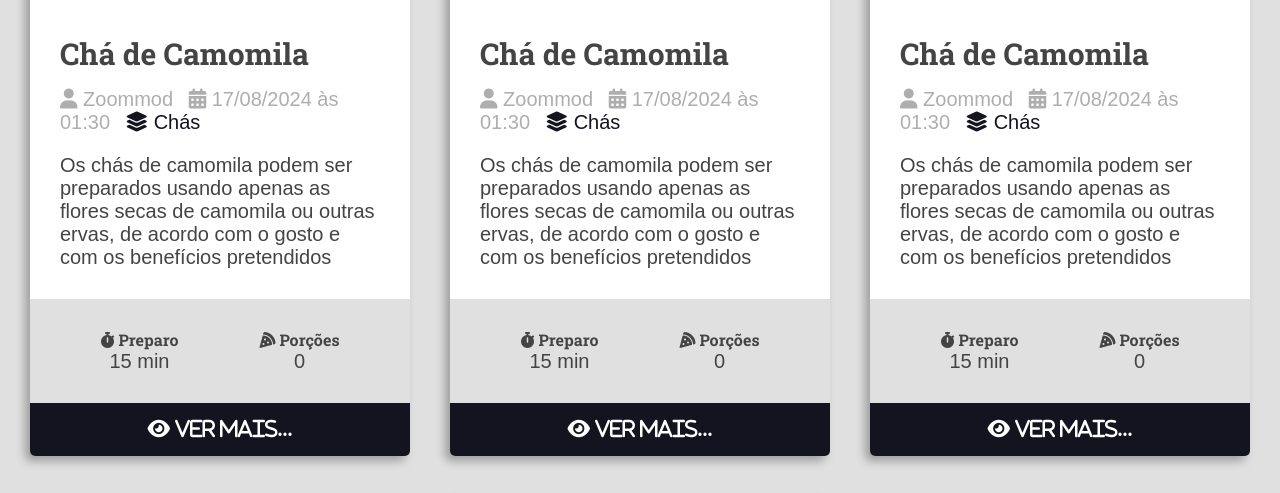
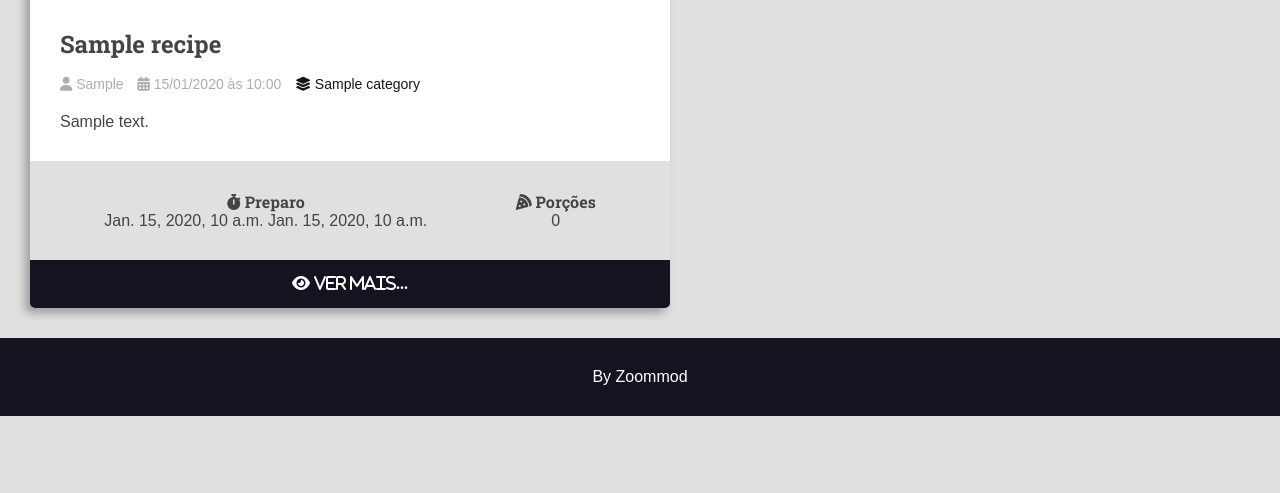
Before and after one commit to Zoommod/recipe-hub, a Django app: template recipes/templates/recipes/pages/home.html in a window 1280 px wide. Shown: the part 518-1011 px from the top of the page. After the commit the page ends 934 px from the top, so only its background shows below. Run offline with Django 5.2, Linux system fonts and the light colour scheme; the template is opened without the code that fills it: most values are stand-ins (such as "Sample title", 1, 10 or a date in 2020); grey boxes marked "Sample" are stand-in pictures; parts of the project's set-up code (start-up, migrations or seed data) failed here and were passed over; some libraries are stand-ins or nearby versions.

Commit message:
MOD: partially added unique titles to pages and injected fake data for testing

```diff
--- a/base_templates/global/base.html
+++ b/base_templates/global/base.html
@@ -1,4 +1,10 @@
-{% include "recipes/partials/head.html" %}
+<!DOCTYPE html>
+<html lang="pt-BR">
+
+<head>
+    {% include "recipes/partials/head.html" %}
+    <title>{% block title %}{% endblock title %} Recipes Hub</title>
+</head>
 
 <body>
     {% include "recipes/partials/header.html" %}
@@ -7,7 +13,7 @@
     <main class="main-content-container">
         {% block content %}{% endblock content %}
     </main>
-
     {% include "recipes/partials/footer.html" %}
 </body>
+
 </html>
--- a/recipes/static/recipes/css/style.css
+++ b/recipes/static/recipes/css/style.css
@@ -52,18 +52,10 @@
     font-size: 62.5%;
 }
 body {
+    font-size: 1.6rem;
     font-family: var(--font-primary);
-    margin: 0;
-    padding: 0;
-    background-color: var(--color-gray-1);
-    font-size: 2.0rem;
+    background: var(--color-gray-1);
     color: var(--color-dark-text);
-}
-header {
-    background-color: #333;
-    color: #fff;
-    padding: 1rem;
-    text-align: center;
 }
 
 h1, h2, h3, h4 {
@@ -185,6 +177,11 @@
     padding-bottom: calc(var(--spacing-gutter-medium)/2);
 }
 
+.recipe-title-container a {
+    text-decoration: none;
+    color: var(--color-primary-dark);
+  }
+
 .recipe-author {
     padding: 0 var(--spacing-gutter-medium);
 }
@@ -197,6 +194,7 @@
 .recipe-author-item {
     color: var(--color-gray-3);
     margin-right: 1rem;
+    font-size: 1.4rem;
 }
 
 .recipe-author a {
--- a/recipes/templates/recipes/pages/home.html
+++ b/recipes/templates/recipes/pages/home.html
@@ -2,13 +2,8 @@
 
 {% block content %}
     <div class="main-content main-content-list container">
-        {% include "recipes/partials/recipe.html" %}
-        {% include "recipes/partials/recipe.html" %}
-        {% include "recipes/partials/recipe.html" %}
-        {% include "recipes/partials/recipe.html" %}
-        {% include "recipes/partials/recipe.html" %}
-        {% include "recipes/partials/recipe.html" %}
-        {% include "recipes/partials/recipe.html" %}
-        {% include "recipes/partials/recipe.html" %}
+        {% for recipe in recipes %}
+            {% include "recipes/partials/recipe.html" %}
+        {% endfor %}
     </div>
 {% endblock content %}
--- a/recipes/templates/recipes/pages/recipe-view.html
+++ b/recipes/templates/recipes/pages/recipe-view.html
@@ -1,4 +1,6 @@
 {% extends 'global/base.html'%}
+
+{% block title %}Chá Camomila | {% endblock title %}
 
 {% block content %}
 <div class="main-content main-content-detail container">
--- a/recipes/templates/recipes/partials/head.html
+++ b/recipes/templates/recipes/partials/head.html
@@ -1,8 +1,4 @@
 {% load static %}
-
-<!DOCTYPE html>
-<html lang="pt-BR">
-<head>
     <meta charset="UTF-8">
     <meta name="viewport" content="width=device-width, initial-scale=1.0">
 
@@ -14,6 +10,3 @@
     <link rel="preconnect" href="https://fonts.gstatic.com" crossorigin>
     <link href="https://fonts.googleapis.com/css2?family=Roboto+Slab:wght@100..900&display=swap" rel="stylesheet">
     <link rel="stylesheet" href="{% static 'recipes/css/style.css' %}">
-
-    <title>Recipes Hub</title>
-</head>
--- a/recipes/templates/recipes/partials/recipe.html
+++ b/recipes/templates/recipes/partials/recipe.html
@@ -1,38 +1,41 @@
 <div class="recipe recipe-list-item">
     <div class="recipe-cover">
-        <img src="https://www.baraoervamate.com.br/wp-content/uploads/2019/09/benefi%CC%81cios-do-cha%CC%81-de-camomila.jpg" alt="">
+        <img src="{{recipe.cover.url}}" alt="">
     </div>
     <div class="recipe-title-container">
-        <h2 class="recipe-title">Chá de Camomila</h2>
+        <h2 class="recipe-title">{{recipe.title}}</h2>
     </div>
 
     <div class="recipe-author">
         <span class="recipe-author-item">
             <i class="fas fa-user"></i>
-            Zoommod
+            {{recipe.author.first_name}}
         </span>
 
         <span class="recipe-author-item">
             <i class="fas fa-calendar-alt"></i>
-            17/08/2024 às 01:30
+            {{ recipe.created_at|date:"d/m/Y" }} às {{ recipe.created_at|date:"H:i" }}
+
+
+
         </span>
 
         <span class="recipe-author-item">
             <a href="">
                 <i class="fas fa-layer-group"></i>
-                <span>Chás</span>
+                <span>{{recipe.category.name}}</span>
             </a>
         </span>
     </div>
 
     <div class="recipe-content">
-        <p>Os chás de camomila podem ser preparados usando apenas as flores secas de camomila ou outras ervas, de acordo com o gosto e com os benefícios pretendidos</p>
+        <p>{{recipe.description}}</p>
     </div>
 
     <div class="recipe-meta-container">
         <div class="recipe-meta recipe-preparation">
             <h3 class="recipe-meta-title"><i class="fas fa-stopwatch"></i> Preparo</h3>
-            <div class="recipe-meta-text">15 min</div>
+            <div class="recipe-meta-text">{{recipe.preparation_time}} {{recipe.preparation_time_unit}}</div>
         </div>
 
         <div class="recipe-meta recipe-servings">
```
Also changed, not shown: recipes/views.py (+7 -3 lines), utils/recipe/test.py (added, +29 -0 lines).
